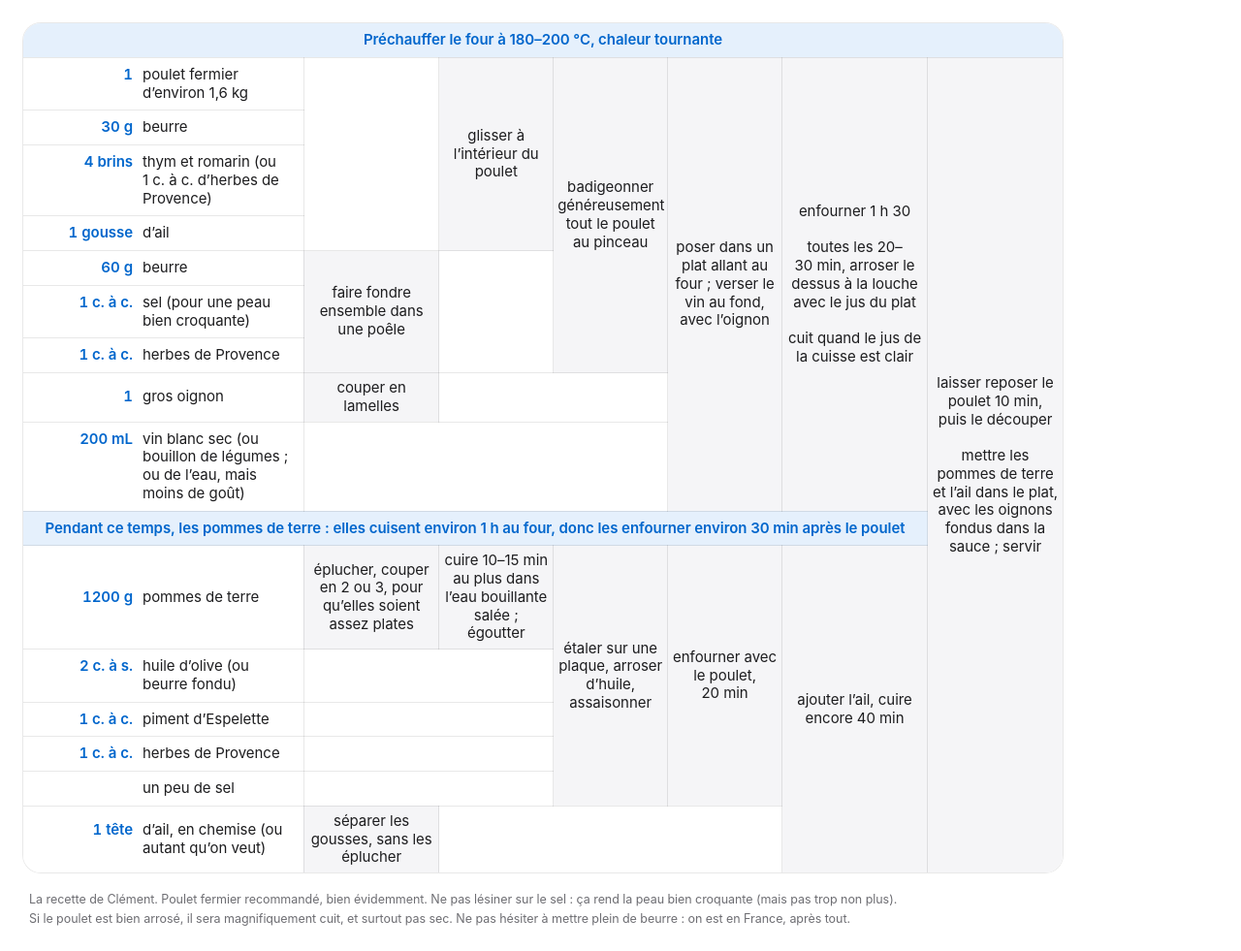
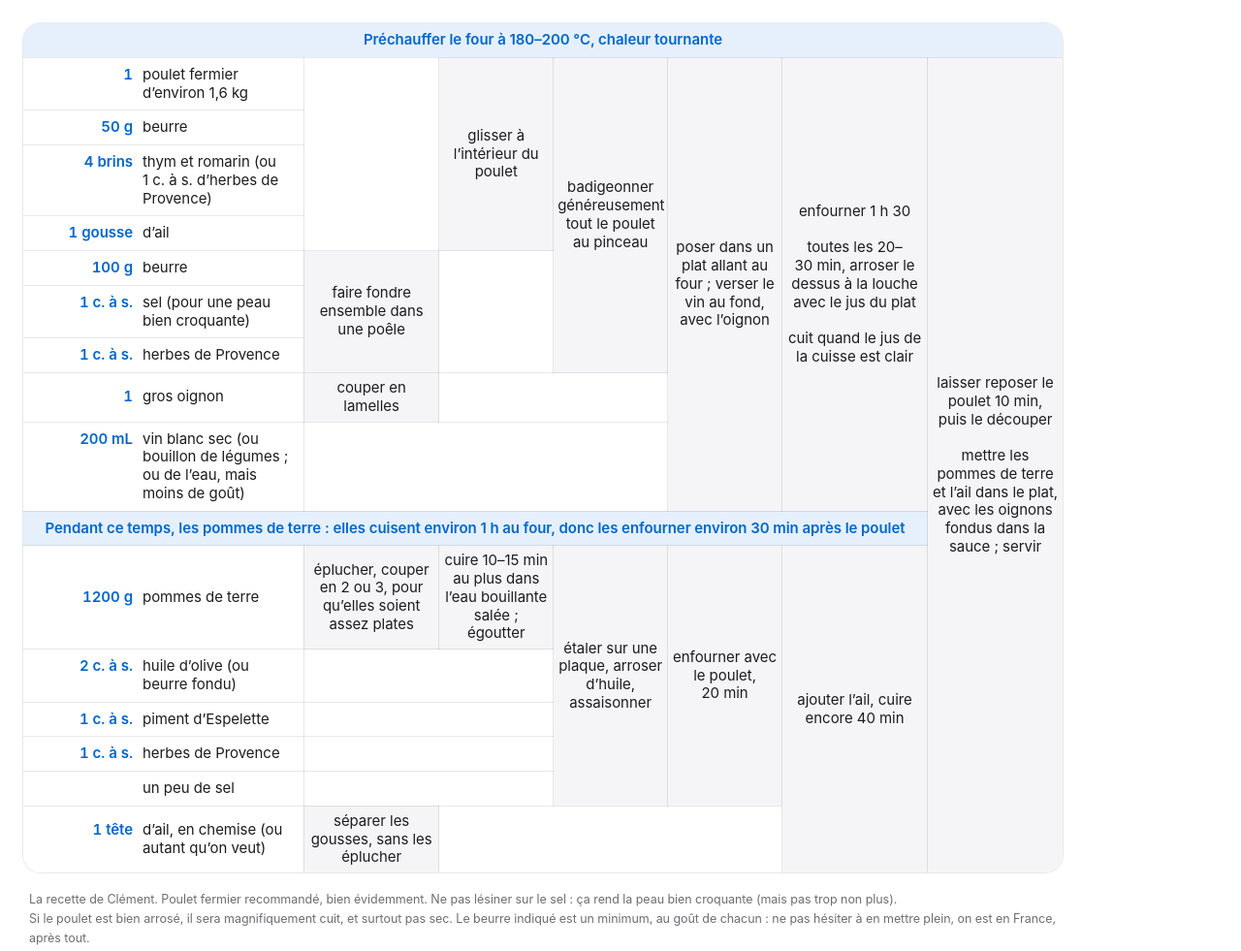
Before and after one commit to padlewsk/padlewski-site, a plain HTML site: page manger/poulet-roti-au-four/index.html in a window 1280 px wide. Shown: the part 320-1301 px from the top of the page at 97% size. Drawn offline with Linux system fonts and the light colour scheme.

Commit message:
Update ingredient quantities and improve recipe instructions for Poulet rôti au four

```diff
--- a/manger/poulet-roti-au-four/index.html
+++ b/manger/poulet-roti-au-four/index.html
@@ -127,16 +127,16 @@
       <td class="op" rowspan="9">enfourner 1&nbsp;h&nbsp;30<br><br>toutes les 20–30&nbsp;min, arroser le dessus à la louche avec le jus du plat<br><br>cuit quand le jus de la cuisse est clair</td>
       <td class="op" rowspan="16">laisser reposer le poulet 10&nbsp;min, puis le découper<br><br>mettre les pommes de terre et l’ail dans le plat, avec les oignons fondus dans la sauce&nbsp;; servir</td>
     </tr>
-    <tr><td><div class="ing"><span class="q" data-base="30" data-unit="g"></span><span>beurre</span></div></td></tr>
-    <tr><td><div class="ing"><span class="q" data-base="4" data-unit="brin" data-step="1" data-units="brins"></span><span>thym et romarin (ou 1&nbsp;c.&nbsp;à&nbsp;c. d’herbes de Provence)</span></div></td></tr>
+    <tr><td><div class="ing"><span class="q" data-base="50" data-unit="g"></span><span>beurre</span></div></td></tr>
+    <tr><td><div class="ing"><span class="q" data-base="4" data-unit="brin" data-step="1" data-units="brins"></span><span>thym et romarin (ou 1&nbsp;c.&nbsp;à&nbsp;s. d’herbes de Provence)</span></div></td></tr>
     <tr><td><div class="ing"><span class="q" data-base="1" data-unit="gousse" data-step="1" data-units="gousses"></span><span>d’ail</span></div></td></tr>
     <tr>
-      <td><div class="ing"><span class="q" data-base="60" data-unit="g"></span><span>beurre</span></div></td>
+      <td><div class="ing"><span class="q" data-base="100" data-unit="g"></span><span>beurre</span></div></td>
       <td class="op" rowspan="3">faire fondre ensemble dans une poêle</td>
       <td rowspan="3"></td>
     </tr>
-    <tr><td><div class="ing"><span class="q" data-base="1" data-unit="c. à c." data-step="0.25"></span><span>sel (pour une peau bien croquante)</span></div></td></tr>
-    <tr><td><div class="ing"><span class="q" data-base="1" data-unit="c. à c." data-step="0.25"></span><span>herbes de Provence</span></div></td></tr>
+    <tr><td><div class="ing"><span class="q" data-base="1" data-unit="c. à s." data-step="0.25"></span><span>sel (pour une peau bien croquante)</span></div></td></tr>
+    <tr><td><div class="ing"><span class="q" data-base="1" data-unit="c. à s." data-step="0.25"></span><span>herbes de Provence</span></div></td></tr>
     <tr>
       <td><div class="ing"><span class="q" data-base="1" data-unit="" data-step="0.5"></span><span data-one="gros oignon" data-many="gros oignons">gros oignons</span></div></td>
       <td class="op">couper en lamelles</td>
@@ -156,8 +156,8 @@
       <td class="op" rowspan="6">ajouter l’ail, cuire encore 40&nbsp;min</td>
     </tr>
     <tr><td><div class="ing"><span class="q" data-base="2" data-unit="c. à s." data-step="0.25"></span><span>huile d’olive (ou beurre fondu)</span></div></td><td colspan="2"></td></tr>
-    <tr><td><div class="ing"><span class="q" data-base="1" data-unit="c. à c." data-step="0.25"></span><span>piment d’Espelette</span></div></td><td colspan="2"></td></tr>
-    <tr><td><div class="ing"><span class="q" data-base="1" data-unit="c. à c." data-step="0.25"></span><span>herbes de Provence</span></div></td><td colspan="2"></td></tr>
+    <tr><td><div class="ing"><span class="q" data-base="1" data-unit="c. à s." data-step="0.25"></span><span>piment d’Espelette</span></div></td><td colspan="2"></td></tr>
+    <tr><td><div class="ing"><span class="q" data-base="1" data-unit="c. à s." data-step="0.25"></span><span>herbes de Provence</span></div></td><td colspan="2"></td></tr>
     <tr><td><div class="ing"><span class="q"></span><span>un peu de sel</span></div></td><td colspan="2"></td></tr>
     <tr>
       <td><div class="ing"><span class="q" data-base="1" data-unit="tête" data-step="0.5" data-units="têtes"></span><span>d’ail, en chemise (ou autant qu’on veut)</span></div></td>
@@ -169,7 +169,7 @@
 
   <div class="footer">
     La recette de Clément. Poulet fermier recommandé, bien évidemment. Ne pas lésiner sur le sel&nbsp;: ça rend la peau bien croquante (mais pas trop non plus).<br>
-    Si le poulet est bien arrosé, il sera magnifiquement cuit, et surtout pas sec. Ne pas hésiter à mettre plein de beurre&nbsp;: on est en France, après tout.
+    Si le poulet est bien arrosé, il sera magnifiquement cuit, et surtout pas sec. Le beurre indiqué est un minimum, au goût de chacun&nbsp;: ne pas hésiter à en mettre plein, on est en France, après tout.
   </div>
 
 <script>
```
